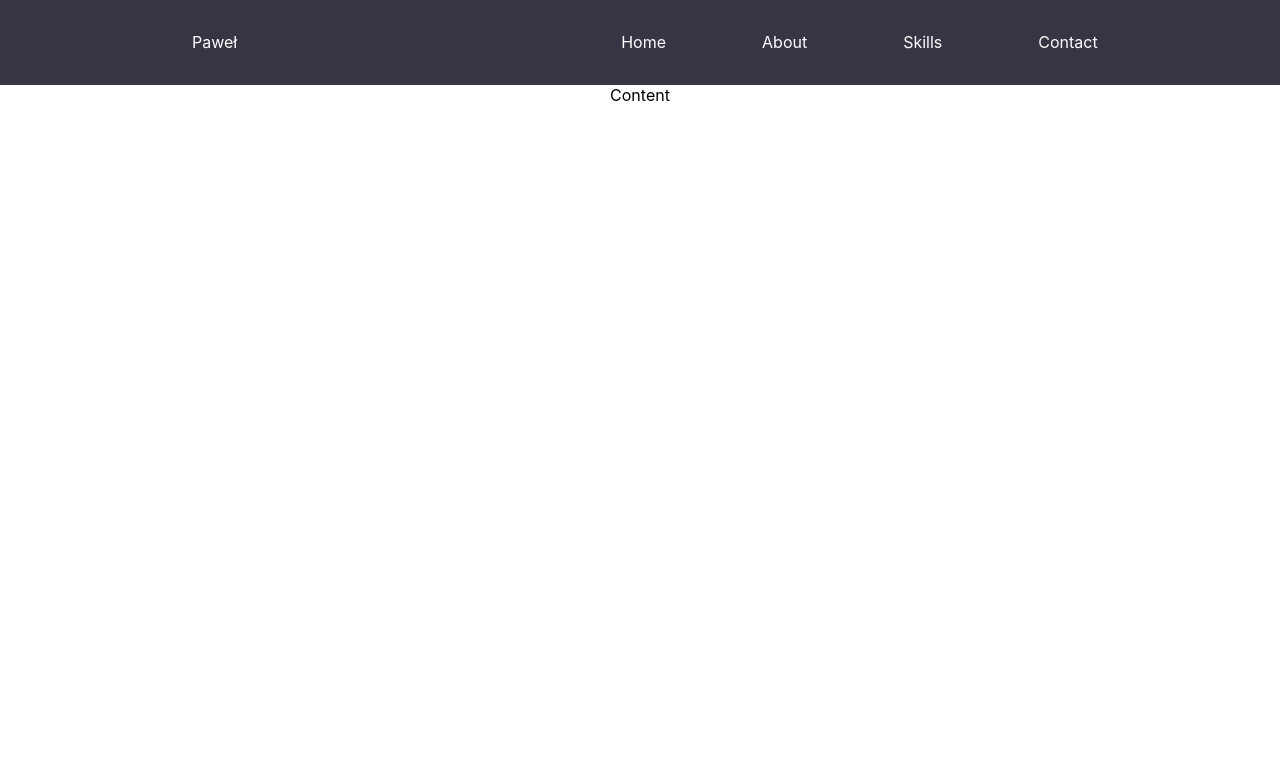
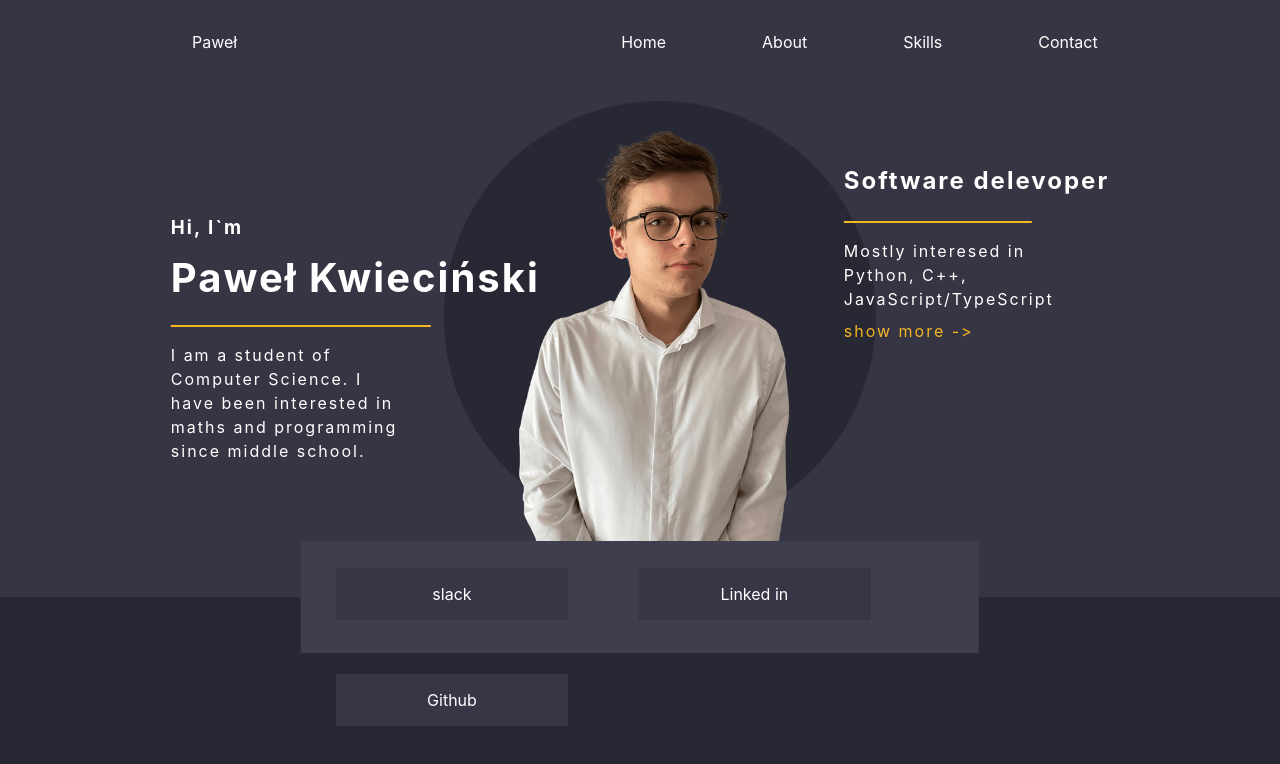
Before and after one commit to himokkk/Portfolio, a React (Create React App) app in the folder ui/: page / in a window 1280 px wide. Shown: the top 764 px of the page. Built offline with nearby package versions, Linux system fonts and the light colour scheme.

Commit message:
Introduction with basic styling

```diff
--- a/ui/src/components/NavBar.tsx
+++ b/ui/src/components/NavBar.tsx
@@ -11,7 +11,7 @@ const NavBar = (() => {
            <div className="navbar-button float-left" id="aboutButton">About</div>
            <div className="navbar-button float-left" id="skillsButton">Skills</div>
            <div className="navbar-button float-left" id="contactButton">Contact</div>
-           <div className="clear-both"/>
+           <div className="clear-both"></div>
         </div>
     )
 });
--- a/ui/src/css/basic.css
+++ b/ui/src/css/basic.css
@@ -1,6 +1,9 @@
 :root {
-    --gray: #363543;
-    --darker-gray: #282834;
+    --light-gray: #363543;
+    --dark-gray: #282834;
+    --mid-gray: #3F3E4E;
+    --white: white;
+    --orange: #F6B525;
 }
 
 .float-left {
--- /dev/null
+++ b/ui/src/css/homepage.css
@@ -0,0 +1,103 @@
+.content {
+    margin-left: 0;
+    color: var(--white);
+}
+
+#introduction {
+    background-color: var(--light-gray);
+    height: 32rem;
+    width: 100%;
+    display: flex;
+}
+
+.intruduction-content {
+    position: relative;
+    left: 50%;
+    transform: translateX(-50%);
+    margin-top: 1rem;
+}
+
+#project {
+    background-color: var(--dark-gray);
+    height: 40rem;
+    width: 100%;
+}
+
+.greeting {
+    z-index: 2;
+    position: relative;
+    margin-top: 6rem;
+    text-align: left;
+    letter-spacing: 2px;
+    line-height: 1.5rem;
+}
+
+.circle {
+    border-radius: 50%;
+    background-color: var(--dark-gray);
+    position: relative;
+    z-index: 1;
+    height: 27rem;
+    width: 27rem;
+    margin-left: -6rem;
+}
+
+.photo {
+    position: absolute;
+    z-index: 3;
+    width: 23rem;
+    margin-left: -11rem;
+    margin-top: -3rem;
+}
+
+h1 {
+    font-size: 2.5rem;
+}
+
+.description1 {
+    position: relative;
+    width: 15rem;
+}
+
+.description2 {
+    position: relative;
+    width: 15rem;
+}
+
+.introduction-right {
+    margin-left: -2rem;
+    z-index: 2;
+    position: relative;
+    margin-top: 3rem;
+    text-align: left;
+    letter-spacing: 2px;
+    line-height: 1.5rem;
+}
+
+.introduction-line {
+    width: 70%;
+    margin-bottom: 1rem;
+    border: 1px solid var(--orange);
+}
+
+.show-more {
+    margin-top: .5rem;
+    color: var(--orange);
+}
+
+.socials {
+    position: relative;
+    left: 50%;
+    transform: translateX(-50%) translateY(-50%);
+    position: absolute;
+    width: 53%;
+    height: 7rem;
+    background-color: var(--mid-gray);
+}
+
+.social {
+    margin: 1.7rem 2.2rem;
+    padding: 1rem .5rem;
+    background-color: #383546;
+    width: 13.5rem;
+}
--- a/ui/src/css/navbar.css
+++ b/ui/src/css/navbar.css
@@ -1,5 +1,5 @@
 .navbar {
-    background-color: var(--gray);
+    background-color: var(--light-gray);
     color: white;
     height: 5.3rem;
 }
@@ -11,6 +11,7 @@
 
 .navbar-button:hover {
     background-color: #5E5C78;
+
 }
 
 #nameButton {
--- a/ui/src/pages/HomePage.tsx
+++ b/ui/src/pages/HomePage.tsx
@@ -1,9 +1,48 @@
 import React from 'react';
+
+import '../css/basic.css';
+import '../css/homepage.css';
+
+import photo from '../assets/photo.png';
 
 const HomePage = (() => {
     return (
-        <div className="content">
-            Content
+        <div className="content clear-both">
+            <div id="introduction">
+                <div className="intruduction-content">
+                    <div className="greeting float-left">
+                        <h3>Hi, I`m</h3>
+
+                        <h1> Paweł Kwieciński</h1>
+                        <hr className="introduction-line float-left"/>
+                        <div className="description1">
+                            I am a student of Computer Science. I have been interested in maths and programming since middle school.
+                        </div>
+                    </div>
+
+                    <div className="circle float-left">
+                        <img src={photo} className="photo float-left" alt="Photo"/>
+                    </div>
+                    <div className="introduction-right float-left">
+                        <h2>Software delevoper</h2>
+                        <hr className="introduction-line float-left"/>
+                        <div className="description2">
+                            Mostly interesed in Python, C++, JavaScript/TypeScript
+                        </div>
+                        <div className="show-more">show more {"->"}</div>
+                    </div>
+                </div>
+            </div>
+
+            <div className="socials">
+                <div className="social float-left">slack</div>
+                <div className="social float-left">Linked in</div>
+                <div className="social float-left">Github</div>
+            </div>
+
+            <div id="project">
+
+            </div>
         </div>
     )
 
```
Also changed, not shown: ui/src/assets/photo.png (added).
